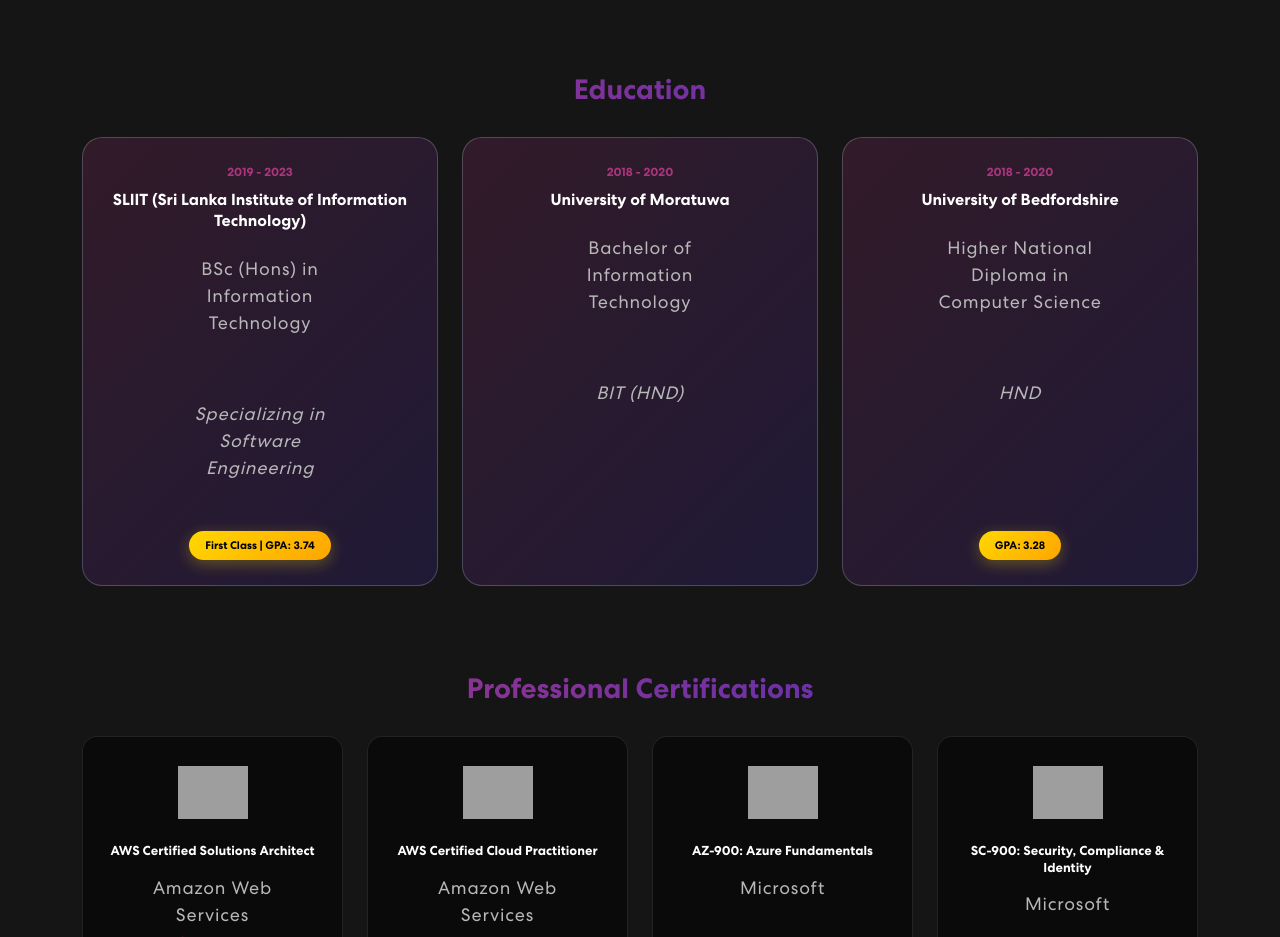
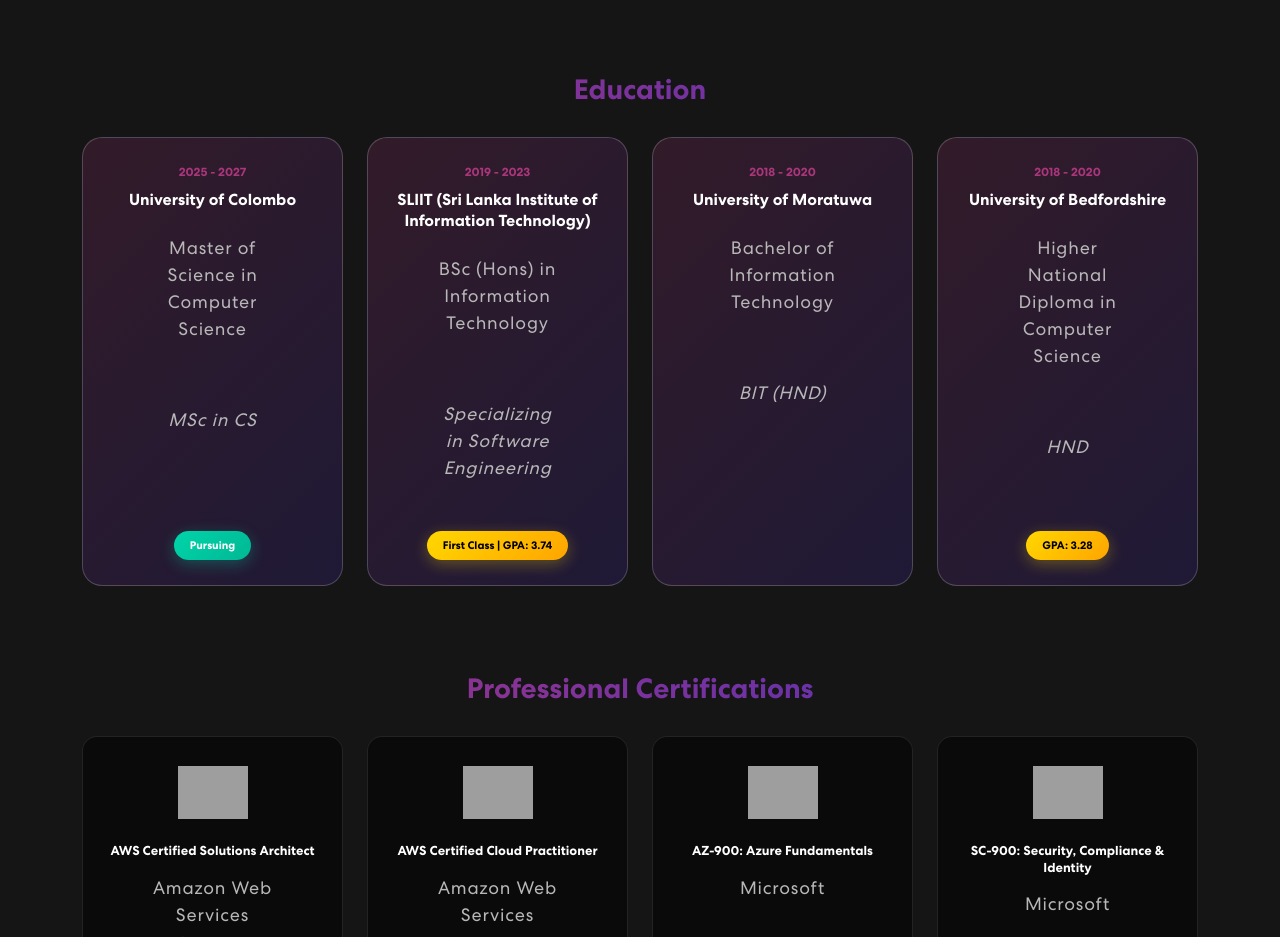
Before and after one commit to Sumudu-Himasha-Ranaweera/Portfolio, a React (Create React App) app: page / in a window 1280 px wide. Shown: the part 3060-3997 px from the top of the page. Built offline with nearby package versions, Linux system fonts and the light colour scheme; no server answers; grey boxes are pictures that could not be loaded.

Commit message:
style: Add pursuing grade styling and update Certifications component to include ongoing education details

```diff
--- a/src/App.css
+++ b/src/App.css
@@ -963,6 +963,12 @@
   margin-top: auto;
 }
 
+.edu-grade.pursuing {
+  background: linear-gradient(135deg, #00D4AA, #00B894);
+  color: #fff;
+  box-shadow: 0 4px 15px rgba(0, 212, 170, 0.3);
+}
+
 /* Certifications Cards Section */
 .certs-section {
   margin-bottom: 30px;
--- a/src/components/Certifications.js
+++ b/src/components/Certifications.js
@@ -5,6 +5,13 @@
 
 export const Certifications = () => {
   const education = [
+    {
+      institution: "University of Colombo",
+      degree: "Master of Science in Computer Science",
+      specialization: "MSc in CS",
+      period: "2025 - 2027",
+      grade: "Pursuing",
+    },
     {
       institution: "SLIIT (Sri Lanka Institute of Information Technology)",
       degree: "BSc (Hons) in Information Technology",
@@ -140,13 +147,13 @@
                     <h3>Education</h3>
                     <Row className="justify-content-center align-items-stretch">
                       {education.map((edu, index) => (
-                        <Col key={index} xs={12} md={4} className="mb-4 d-flex">
+                        <Col key={index} xs={12} sm={6} lg={3} className="mb-4 d-flex">
                           <div className="edu-card-static">
                             <span className="edu-period">{edu.period}</span>
                             <h4>{edu.institution}</h4>
                             <p className="edu-degree">{edu.degree}</p>
                             <p className="edu-spec">{edu.specialization}</p>
-                            {edu.grade && <span className="edu-grade">{edu.grade}</span>}
+                            {edu.grade && <span className={`edu-grade ${edu.grade === "Pursuing" ? "pursuing" : ""}`}>{edu.grade}</span>}
                           </div>
                         </Col>
                       ))}
```
